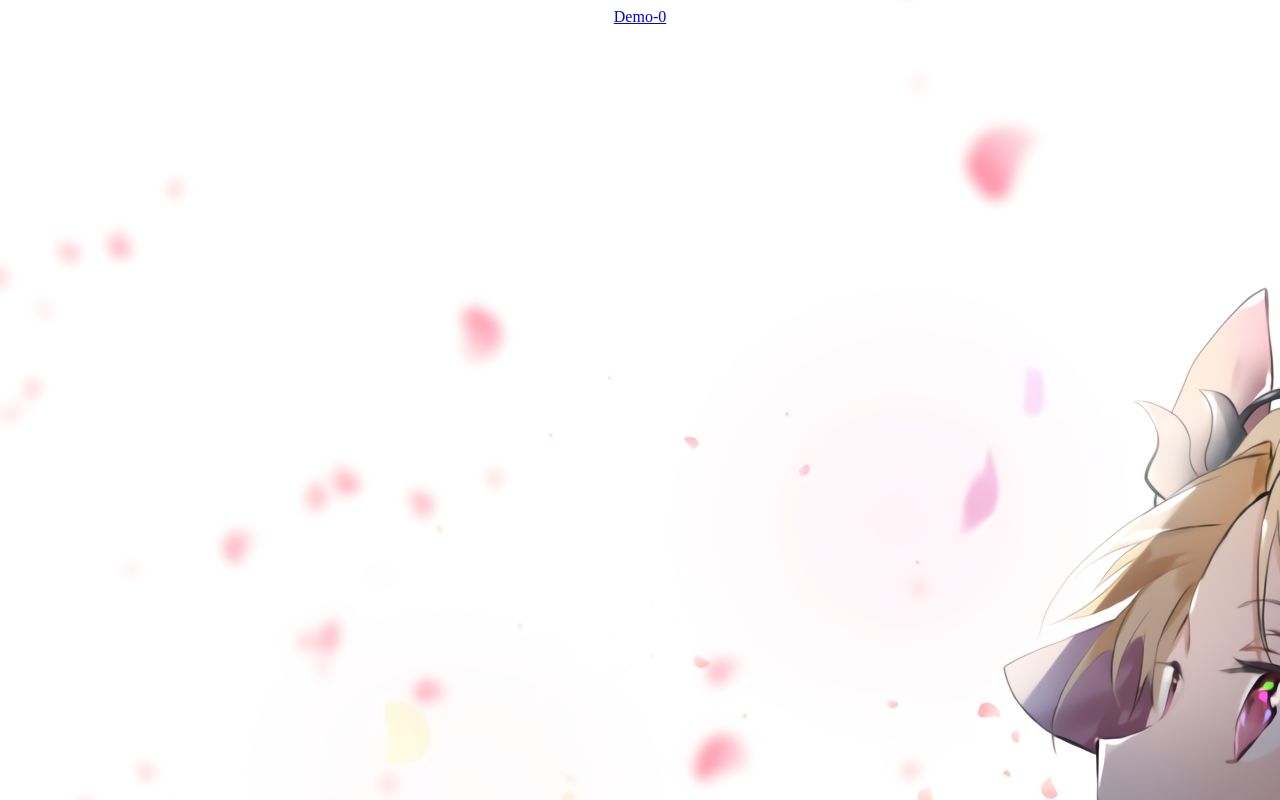
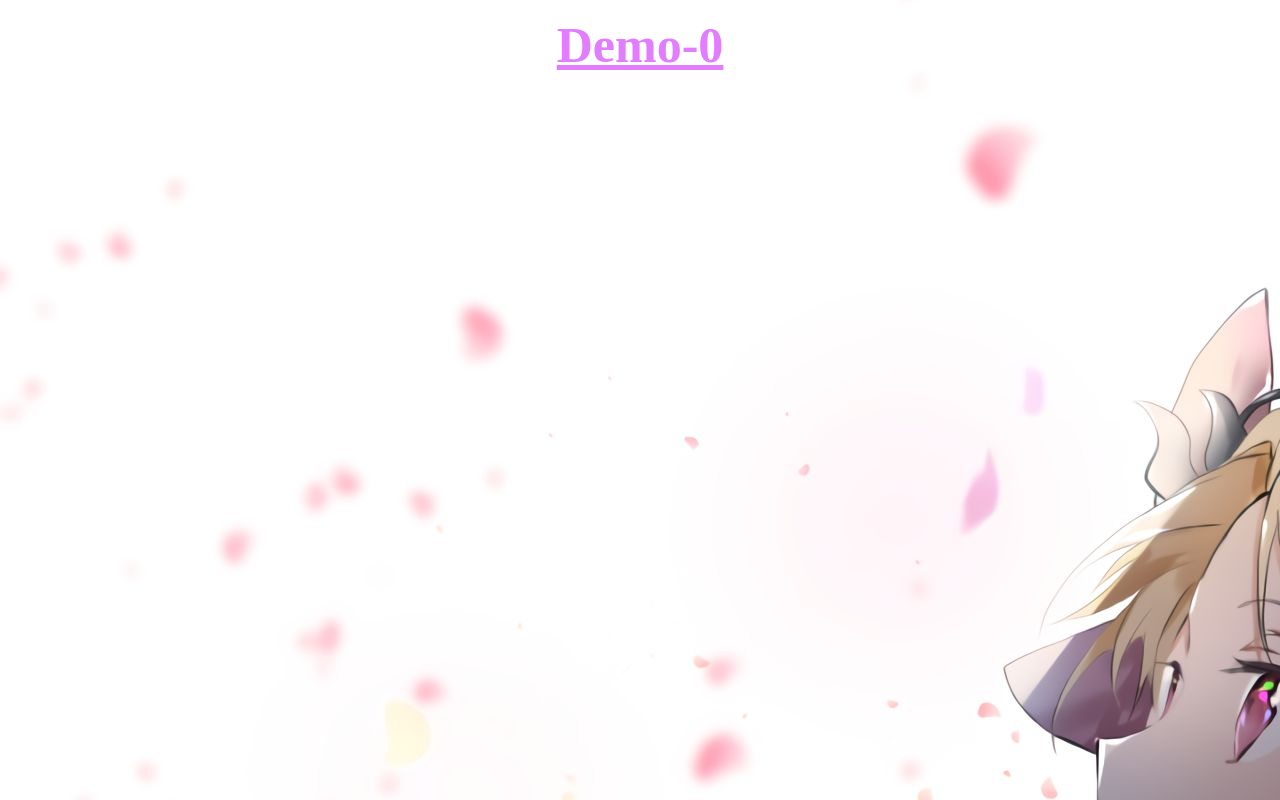
Before and after one commit to yelanhanshui/yelanhanshui.github.io, a plain HTML site: page 第0次作业V0/实验0.html in a window 1280 px wide. Drawn offline with Linux system fonts and the light colour scheme.

Commit message:
Update 实验0.html

```diff
--- a/第0次作业V0/实验0.html
+++ b/第0次作业V0/实验0.html
@@ -21,6 +21,6 @@
 				</style>
 	</head>
 	<body>
-		<a href=" https://yelanhanshui.github.io/实验0/Demo-0.html" class="2"> Demo-0</a>
+		<a href=" https://yelanhanshui.github.io/实验0/Demo-0.html" class="c2"> Demo-0</a>
 	</body>
 </html>
```
